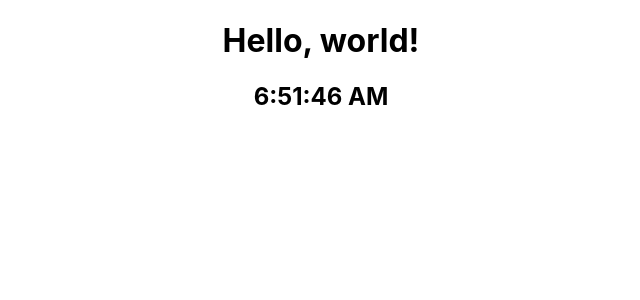
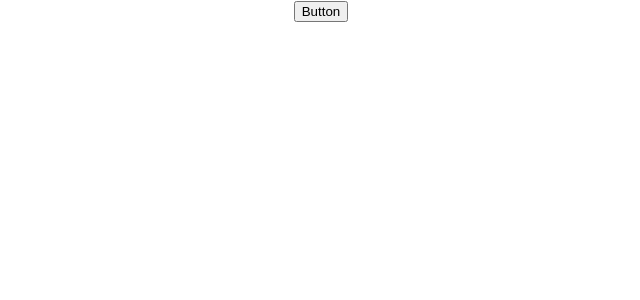
Before and after one commit to soohyunnn/my-app, a React (Create React App) app: page / in a window 1280 px wide. Shown: the top 300 px of the page, without its empty margins (319-959 px from the left). Built offline with nearby package versions, Linux system fonts and the light colour scheme.

Commit message:
한 번에 끝내는 React - React 공식문서로 디테일잡기 2-7 Event

```diff
--- a/src/App.js
+++ b/src/App.js
@@ -5,11 +5,13 @@
 import ClassComponent from "./components/2-5.State/ClassComponent";
 import ClassComponent2 from "./components/2-6. LifeCycle/ClassComponent";
 import FunctionalComponent from "./components/2-5.State/FunctionalComponent";
+import Event from "./components/2-7.Event/Event";
 
 function App() {
   return (
     <div className="App">
-      <ClassComponent2 />
+      <Event />
+      {/* <ClassComponent2 /> */}
       {/* <FunctionalComponent />
       <ClassComponent />
       <Extraction />
--- /dev/null
+++ b/src/components/2-7.Event/Event.jsx
@@ -0,0 +1,27 @@
+import React from "react";
+
+export default function Event() {
+  const handleButtonClick = () => {
+    console.log("handleButtonClick");
+  };
+
+  const handleClickCapture = () => {
+    console.log("handleClickCapture");
+  };
+
+  const handleClickChapture2 = () => {
+    console.log("handleClickChapture2");
+  };
+
+  const handleClickBubble = () => {
+    console.log("handleClickBubble");
+  };
+
+  return (
+    <div onClickCapture={handleClickCapture}>
+      <div onClickCapture={handleClickChapture2} onClick={handleClickBubble}>
+        <button onClick={handleButtonClick}>Button</button>
+      </div>
+    </div>
+  );
+}
```
